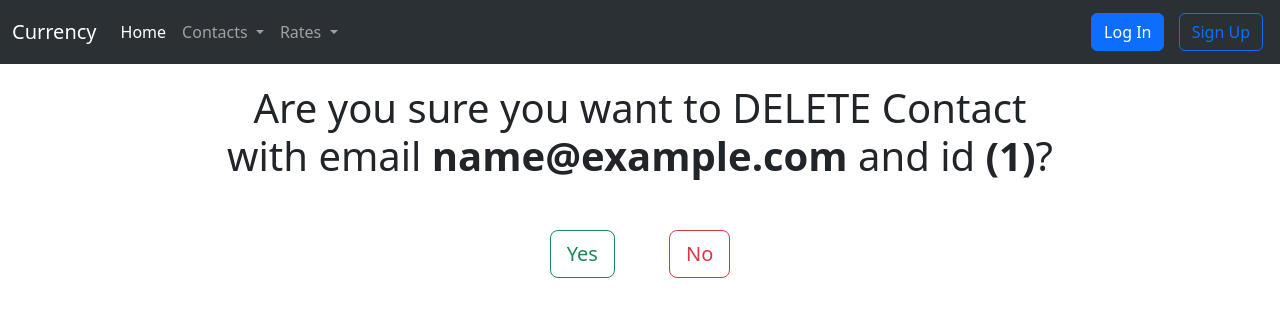
After one commit to nkstlrv/Currency, a Django app: page /contacts/delete/1/ in a window 1280 px wide. The commit adds this page. Shown: the top 317 px of the page. Run offline with Django 4.2, Linux system fonts and the light colour scheme; tables that the repository leaves empty hold one stand-in row (values such as "Sample post"); some libraries are stand-ins or nearby versions.

Commit message:
Contact Delete form

```diff
--- a/app/currency/static/currency/css/contact_create.css
+++ b/app/currency/static/currency/css/contact_create.css
@@ -10,3 +10,12 @@
 .btn-outline-success {
     text-align: center;
 }
+
+#yes-delete {
+    margin-right: 50px;
+}
+
+.form-delete {
+    margin-top: 50px;
+    text-align: center;
+}
--- /dev/null
+++ b/app/currency/templates/currency/contact_delete.html
@@ -0,0 +1,23 @@
+{%extends 'currency/base.html'%}
+{% load static %}
+{% block css %}
+<link rel="stylesheet" href="{% static 'currency/css/contact_create.css' %}" />
+{% endblock%}
+{% load crispy_forms_tags %}
+
+{% block content %}
+
+<div class="header">
+  <h1>Are you sure you want to DELETE Contact <br>
+    with email <b>{{contact.email_from}}</b> and id <b>({{contact.id}})</b>?</h1>
+</div>
+
+<div class="form-delete">
+  <form method="post">
+    {% csrf_token %}
+    <button type="submit" id="yes-delete" class="btn btn-outline-success btn-lg">Yes</button>
+    <a href="{% url 'contacts_table' %}" class="btn btn-outline-danger btn-lg">No</a>
+  </form>
+</div>
+
+{%endblock content%}
--- a/app/currency/templates/currency/contacts.html
+++ b/app/currency/templates/currency/contacts.html
@@ -39,7 +39,7 @@
             <div>
           <a class="edit" href="{% url 'contact_update' contact.id%}">Edit</a>
           <base>|</base>
-          <a class="delete">Delete</a>
+          <a class="delete" href="{% url 'contact_delete' contact.id%}">Delete</a>
         </div>
         </td>
       </tr>
--- a/app/currency/urls.py
+++ b/app/currency/urls.py
@@ -9,4 +9,5 @@ urlpatterns = [
     path('rates/table/', views.rates_table, name='rates_table'),
     path('contacts/create/', views.contact_create, name='contact_create'),
     path('contacts/update/<int:pk>/', views.contact_update, name='contact_update'),
+    path('contacts/delete/<int:pk>/', views.contact_delete, name='contact_delete'),
 ]
--- a/app/currency/views.py
+++ b/app/currency/views.py
@@ -89,3 +89,14 @@ def contact_update(request, pk):
     }
 
     return render(request, 'currency/contact_update.html', context)
+
+def contact_delete(request, pk):
+    contact_to_delete = get_object_or_404(models.Contacts, id=pk)
+    if request.method == 'GET':
+        context = {
+            'contact': contact_to_delete
+        }
+        return render(request, 'currency/contact_delete.html', context)
+    elif request.method == 'POST':
+        contact_to_delete.delete()
+        return redirect('contacts_table')
```
